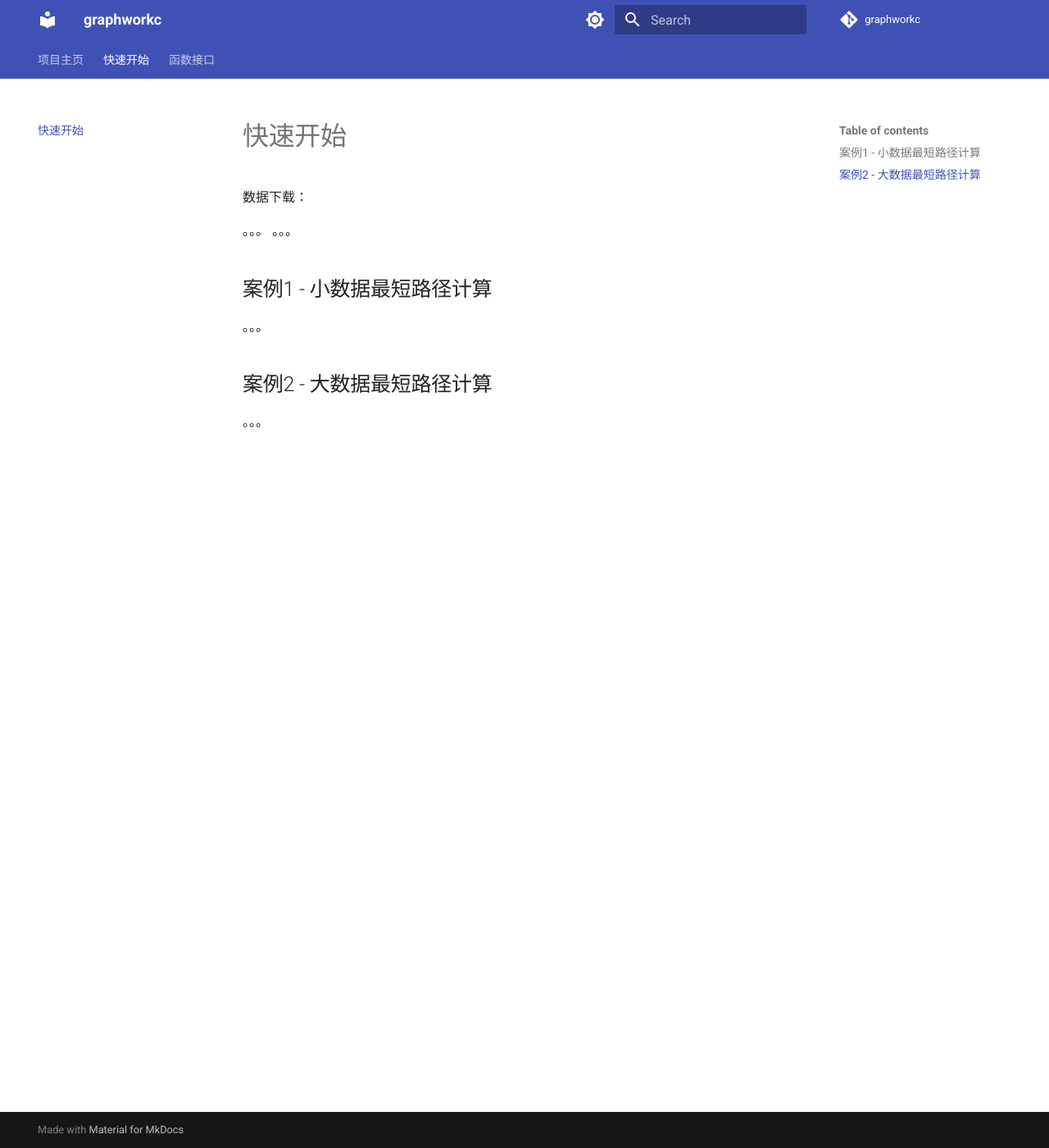
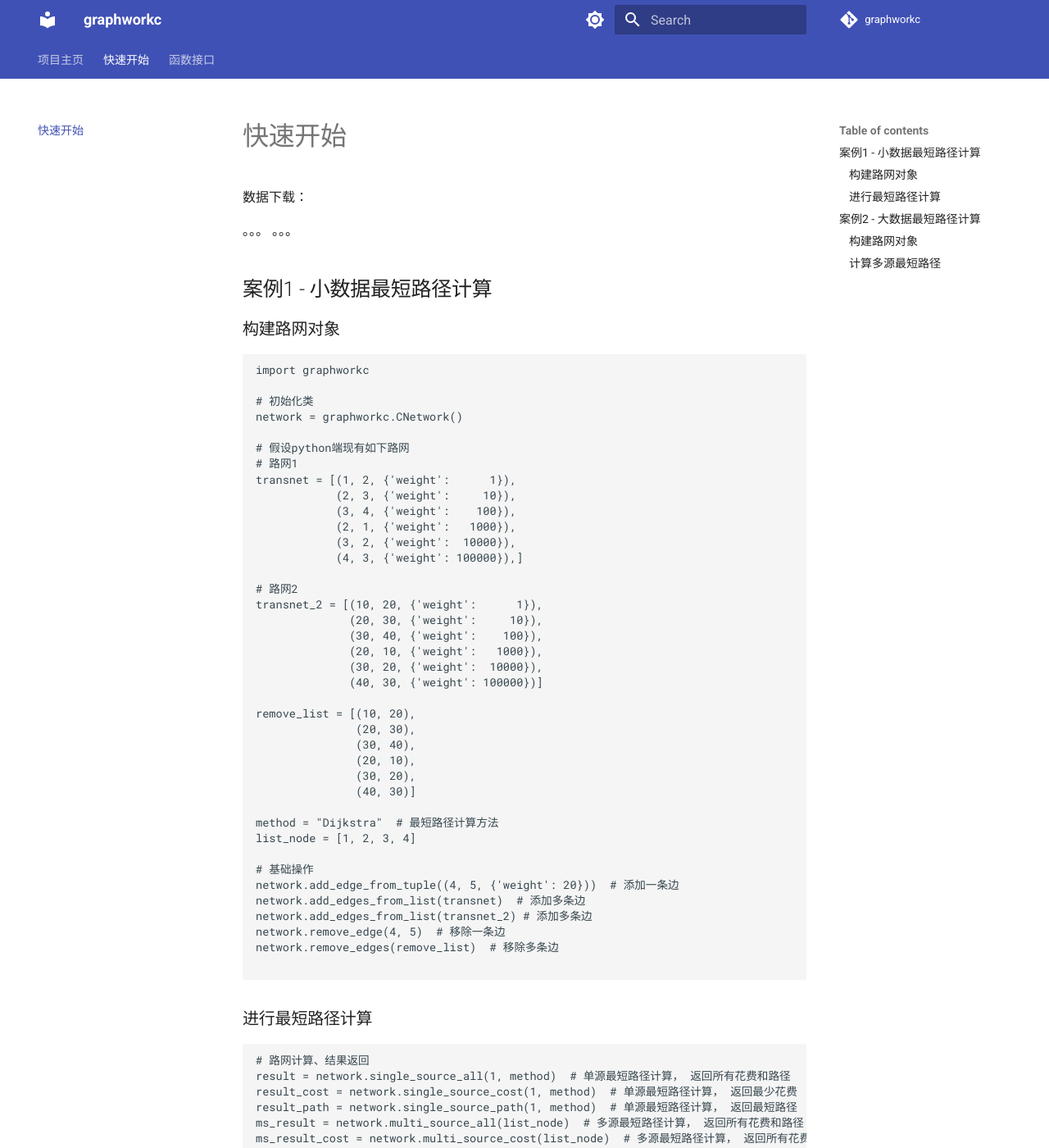
Before and after one commit to ZheChengData/graphworkc, an MkDocs documentation site: the page built from docs/快速开始.md, in a window 1280 px wide and 1400 px high. Shown: the whole window at 82% size. Built offline with MkDocs 1.6.1 and Material for MkDocs 9.7.7, drawn with Linux system fonts in a browser that asks for light colours; comment, search, counter and statistics services are not loaded; some of the changed text lies outside the part shown.

Commit message:
update 2025/2/7 14:36
更新项目说明手册， 修改添加快速开始说明页

````diff
--- /dev/null
+++ b/docs/js/custom.js
@@ -0,0 +1,10 @@
+document.addEventListener('DOMContentLoaded', function () {
+  // 获取到 Table of Contents 中所有的 h3 元素
+  var tocItems = document.querySelectorAll('.toc h3');
+
+  tocItems.forEach(function (item) {
+    if (item.textContent.includes('CNetwork类方法 - add_edge_from_tuple')) {
+      item.textContent = 'add_edge_from_tuple';
+    }
+  });
+});
--- /dev/null
+++ b/docs/stylesheets/extra.css
@@ -0,0 +1,9 @@
+/* 隐藏目录中的前缀 */
+nav.md-nav a[href="#add_edge_from_tuple"]::before {
+  content: "" !important;
+}
+
+/* 选择具有特定文本的标题 */
+h3[id="add_edge_from_tuple"]:before {
+  content: "add_edge_from_tuple" !important;
+}
--- a/docs/快速开始.md
+++ b/docs/快速开始.md
@@ -1,3 +1,5 @@
+
+
 # 快速开始
 
 数据下载：
@@ -8,8 +10,113 @@
 
 ## 案例1 - 小数据最短路径计算
 
-。。。
+### 构建路网对象
+
+```python
+import graphworkc
+
+# 初始化类
+network = graphworkc.CNetwork()
+
+# 假设python端现有如下路网
+# 路网1
+transnet = [(1, 2, {'weight':      1}),
+            (2, 3, {'weight':     10}),
+            (3, 4, {'weight':    100}),
+            (2, 1, {'weight':   1000}),
+            (3, 2, {'weight':  10000}),
+            (4, 3, {'weight': 100000}),]
+
+# 路网2
+transnet_2 = [(10, 20, {'weight':      1}),
+              (20, 30, {'weight':     10}),
+              (30, 40, {'weight':    100}),
+              (20, 10, {'weight':   1000}),
+              (30, 20, {'weight':  10000}),
+              (40, 30, {'weight': 100000})]
+
+remove_list = [(10, 20),
+               (20, 30),
+               (30, 40),
+               (20, 10),
+               (30, 20),
+               (40, 30)]
+
+method = "Dijkstra"  # 最短路径计算方法
+list_node = [1, 2, 3, 4]
+
+# 基础操作
+network.add_edge_from_tuple((4, 5, {'weight': 20}))  # 添加一条边
+network.add_edges_from_list(transnet)  # 添加多条边
+network.add_edges_from_list(transnet_2) # 添加多条边
+network.remove_edge(4, 5)  # 移除一条边
+network.remove_edges(remove_list)  # 移除多条边
+
+```
+
+### 进行最短路径计算
+
+```python
+# 路网计算、结果返回
+result = network.single_source_all(1, method)  # 单源最短路径计算， 返回所有花费和路径
+result_cost = network.single_source_cost(1, method)  # 单源最短路径计算， 返回最少花费
+result_path = network.single_source_path(1, method)  # 单源最短路径计算， 返回最短路径
+ms_result = network.multi_source_all(list_node)  # 多源最短路径计算， 返回所有花费和路径
+ms_result_cost = network.multi_source_cost(list_node)  # 多源最短路径计算， 返回所有花费
+ms_result_path = network.multi_source_path(list_node)  # 多源最短路径计算， 返回所有路径
+
+# 数据生成
+network.costmartix_to_csv(list_node, list_node, "last_cost.csv")  # 生成最少花费矩阵
+network.path_to_csv(list_node, list_node, "last_paths.csv")  # 生成最短路径列表
+```
+
+
 
 ## 案例2 - 大数据最短路径计算
 
-。。。
+### 构建路网对象
+
+```python
+import os
+import pandas as pd
+import graphworkc
+
+od_df = pd.read_csv("od.csv")
+link_df = pd.read_csv("link.csv")
+# C++ 端数据读入
+transnet = graphworkc.CNetwork()
+# link列表
+if 1:
+    list_o = []
+    # 添加边及其属性到图
+    for _, row in link_df.iterrows():
+        from_node = row["FROM_NODE"]
+        to_node = row["TO_NODE"]
+        ab_fft = row["AB_FFT"]  # 最短时间（A到B方向）
+        ba_fft = row["BA_FFT"]  # 最短时间（B到A方向）
+        direction = row["DIR"]  # 方向性，假设1表示单向，0表示双向
+        # 根据方向性添加边
+        if direction == 1:  # 单向 (A -> B)
+        list_o.append((from_node, to_node, {'weight': ab_fft}))
+        elif direction == 0:  # 双向 (A <-> B)
+        list_o.append((from_node, to_node, {'weight': ab_fft}))
+        list_o.append((to_node, from_node, {'weight': ba_fft}))
+        elif direction == -1:
+        list_o.append((to_node, from_node, {'weight': ba_fft}))
+
+transnet.add_edges_from_list(list_o)
+```
+
+### 计算多源最短路径
+
+```python
+method = "Dijkstra"
+list_node = []
+
+for o_node_id in od_df['o_node_id'].unique():
+    list_node.append(o_node_id)
+transnet.multi_source_all(list_node, method, cut_off=20)
+
+transnet.costmartix_to_csv(list_node, list_node, "last_cost.csv")
+transnet.path_to_csv(list_node, list_node, "last_paths.csv")
+```
--- a/mkdocs.yml
+++ b/mkdocs.yml
@@ -40,3 +40,14 @@
     - search
     - mkdocstrings
     - tags
+
+
+
+extra_css:
+  - stylesheets/extra.css
+
+markdown_extensions:
+  - attr_list
+
+extra_javascript:
+  - js/custom.js
````
Also changed, not shown: docs/Fun&API/CNetwork.md (+14 -13 lines), 2 other files.
